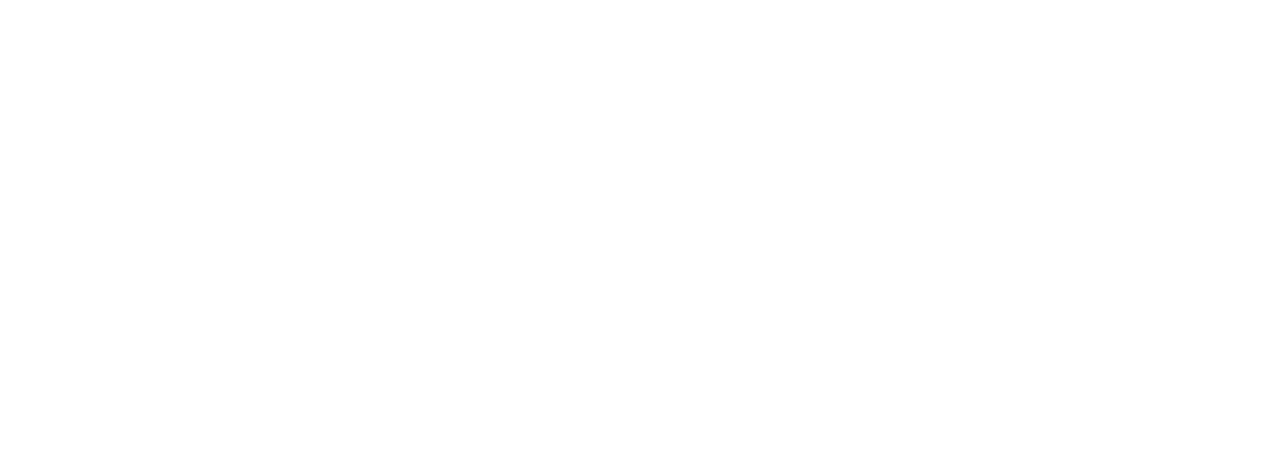
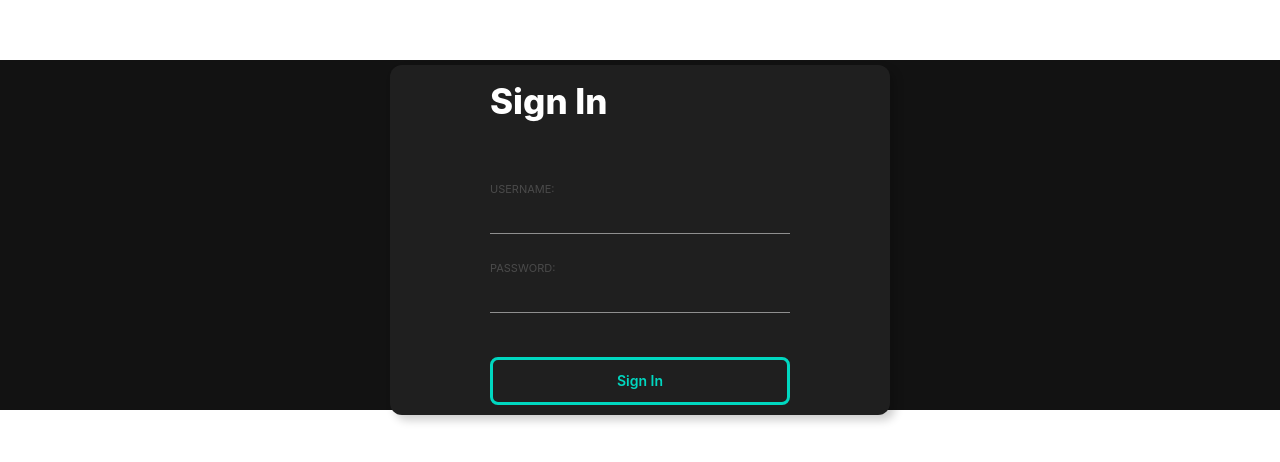
Before and after one commit to M-Halid/T4T-Task-for-Talent, a React (Vite) app in the folder FRONTEND/app/: page / in a window 1280 px wide. Shown: the top 462 px of the page. Built offline with nearby package versions, Linux system fonts and the light colour scheme.

Commit message:
Sign in form link commented

```diff
--- a/FRONTEND/app/src/components/SignIn/SignIn.css
+++ b/FRONTEND/app/src/components/SignIn/SignIn.css
@@ -1,6 +1,4 @@
-@tailwind base;
-@tailwind components;
-@tailwind utilities;
+
 
 html {
     scroll-behavior: smooth;
@@ -100,25 +98,7 @@
     width: 300px;
   }
 
-  /*.submit-btn {
-    cursor: pointer;
+  .btn-outline {
+    border: solid;
 
-    border: none;
-    border-radius: 8px;
-
-    box-shadow: 2px 2px 7px #38d39f70;
-
-    background: #38d39f;
-    color: rgba(255, 255, 255, 0.8);
-
-    width: 80px;
-
-    transition: all 1s;
   }
-
-  .submit-btn:hover {
-    color: rgb(255, 255, 255);
-
-    box-shadow: none;
-  }
-  */
--- a/FRONTEND/app/src/components/SignIn/SignIn.jsx
+++ b/FRONTEND/app/src/components/SignIn/SignIn.jsx
@@ -36,7 +36,7 @@
         console.error('Error:', error.message);
       }
     };
-
+//https://codepen.io/rikosteo/pen/vwrwMe sign in form template
   return (
     <div className="flex-container">
       <div className="content-container">
@@ -54,7 +54,7 @@
             <input type="password" name="password" value={password} onChange={(e) => setPassword(e.target.value)} />
             <br />
             <br />
-            <button type="submit" className="btn btn-outline btn-accent" onClick={handleSignIn}>Sign In</button>
+            <input type="submit" value="Sign In" className="btn btn-outline btn-accent" onClick={handleSignIn}/>
           </form>
         </div>
       </div>
--- a/FRONTEND/app/src/main.jsx
+++ b/FRONTEND/app/src/main.jsx
@@ -6,6 +6,6 @@
 
 ReactDOM.createRoot(document.getElementById('root')).render(
   <React.StrictMode>
-    <App />
+    <SignIn />
   </React.StrictMode>,
 )
```
